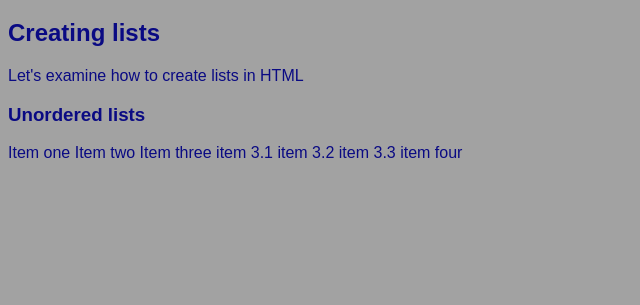
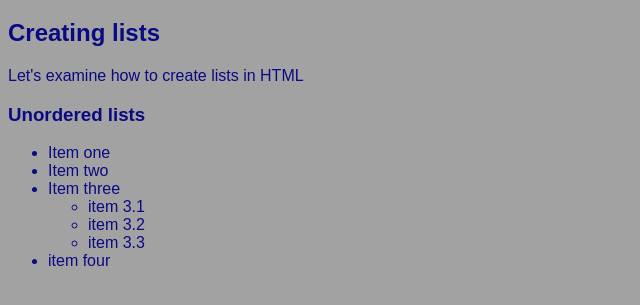
Before and after one commit to kyubbi90/kyubbi90.github.io, a plain HTML site: page index.html in a window 1280 px wide. Shown: the part 61-366 px from the top of the page, without its empty margins (0-640 px from the left). Drawn offline with Linux system fonts and the light colour scheme.

Commit message:
updated code

```diff
--- a/index.html
+++ b/index.html
@@ -10,12 +10,17 @@
     <h2>Creating lists</h2>
     <p>Let's examine how to create lists in HTML</p>
     <h3>Unordered lists</h3>
-    Item one
-    Item two
-    Item three
-    item 3.1
-    item 3.2
-    item 3.3
-    item four
+    <ul>
+      <li>Item one    </li>
+      <li>Item two    </li>
+      <li>Item three
+        <ul>
+          <li>item 3.1    </li>
+          <li>item 3.2    </li>
+          <li>item 3.3    </li>
+        </ul>
+      </li>
+      <li>item four </li>
+    </ul>
   </body>
 </html>
```
